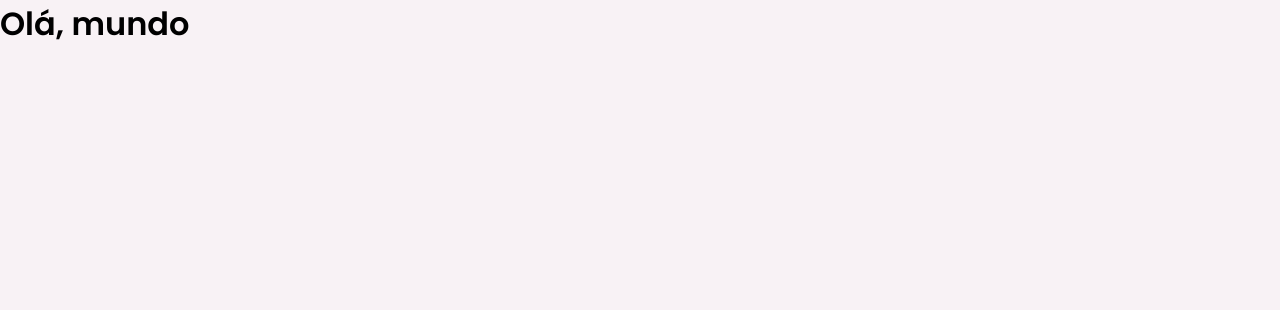
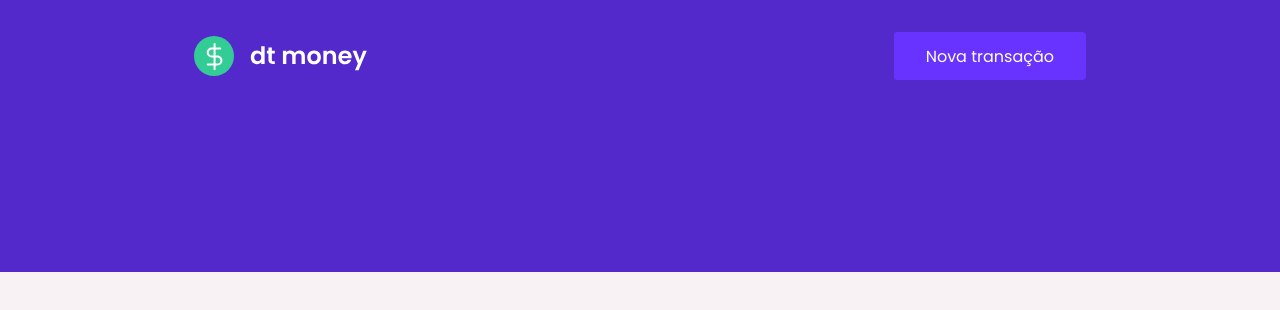
Before and after one commit to rlucasmd/dtmoney, a React (Create React App) app: page / in a window 1280 px wide. Shown: the top 310 px of the page. Built offline with nearby package versions, Linux system fonts and the light colour scheme.

Commit message:
add: header

```diff
--- a/src/App.tsx
+++ b/src/App.tsx
@@ -1,11 +1,12 @@
+import { Header } from "./components/Header";
 import { GlobalStyle } from "./styles/global";
 
 function App() {
   return (
-    <div className="App">
-      <h1>Olá, mundo</h1>
+    <>
+      <Header />
       <GlobalStyle />
-    </div>
+    </>
 
   );
 }
--- /dev/null
+++ b/src/components/Header/index.tsx
@@ -0,0 +1,19 @@
+import logoImg from '../../assets/logo.svg';
+import { Container, Content } from './styles';
+
+function Header() {
+  return (
+    <Container>
+      <Content>
+        <img src={logoImg} alt="dt money" />
+
+        <button type="button">
+          Nova transação
+        </button>
+      </Content>
+    </Container>
+  );
+
+}
+
+export { Header };
--- /dev/null
+++ b/src/components/Header/styles.ts
@@ -0,0 +1,32 @@
+import styled from "styled-components";
+
+export const Container = styled.header`
+  background: var(--blue)
+`;
+
+export const Content = styled.div`
+  max-width: 924px;
+  margin: 0 auto;
+
+  padding: 2rem 1rem 12rem;
+  display: flex;
+  align-items: center;
+  justify-content: space-between;
+
+
+  button {
+    font-size: 1rem;
+    color: #fff;
+    background: var(--blue-light);
+    border: 0;
+
+    padding: 0 2rem;
+    border-radius: 0.25rem;
+    height: 3rem;
+
+    &:hover{
+      filter: brightness(0.9);
+      transition: filter 0.2s
+    }
+  }
+`;
```
